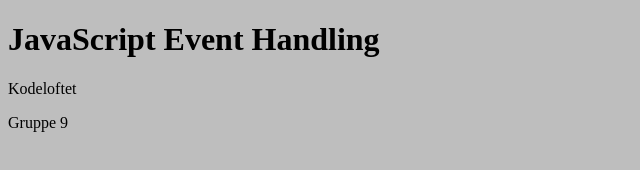
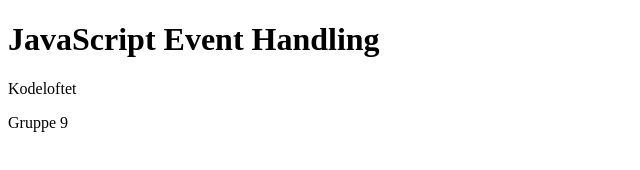
Before and after one commit to Tanjakidoy/U7-U8-Kodeloftet-Intro-JavaScript, a website: page index.html in a window 1280 px wide. Shown: the whole page, without its empty margins (0-640 px from the left). Drawn offline with Linux system fonts and the light colour scheme.

Commit message:
Update styles.css

```diff
--- a/styles.css
+++ b/styles.css
@@ -1,3 +1,5 @@
-body {
+/*Kommentar*
+
+/body {
   background-color: rgb(190, 190, 190);
 }
```
